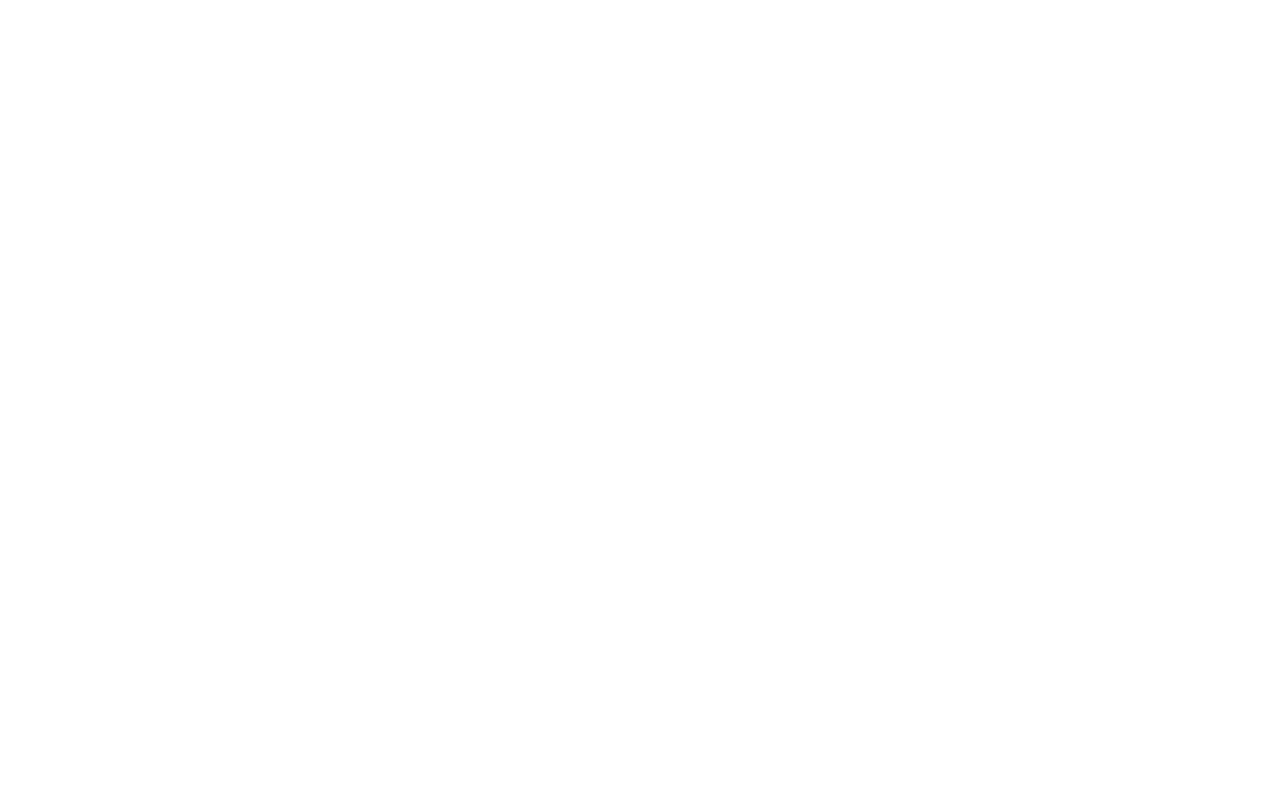
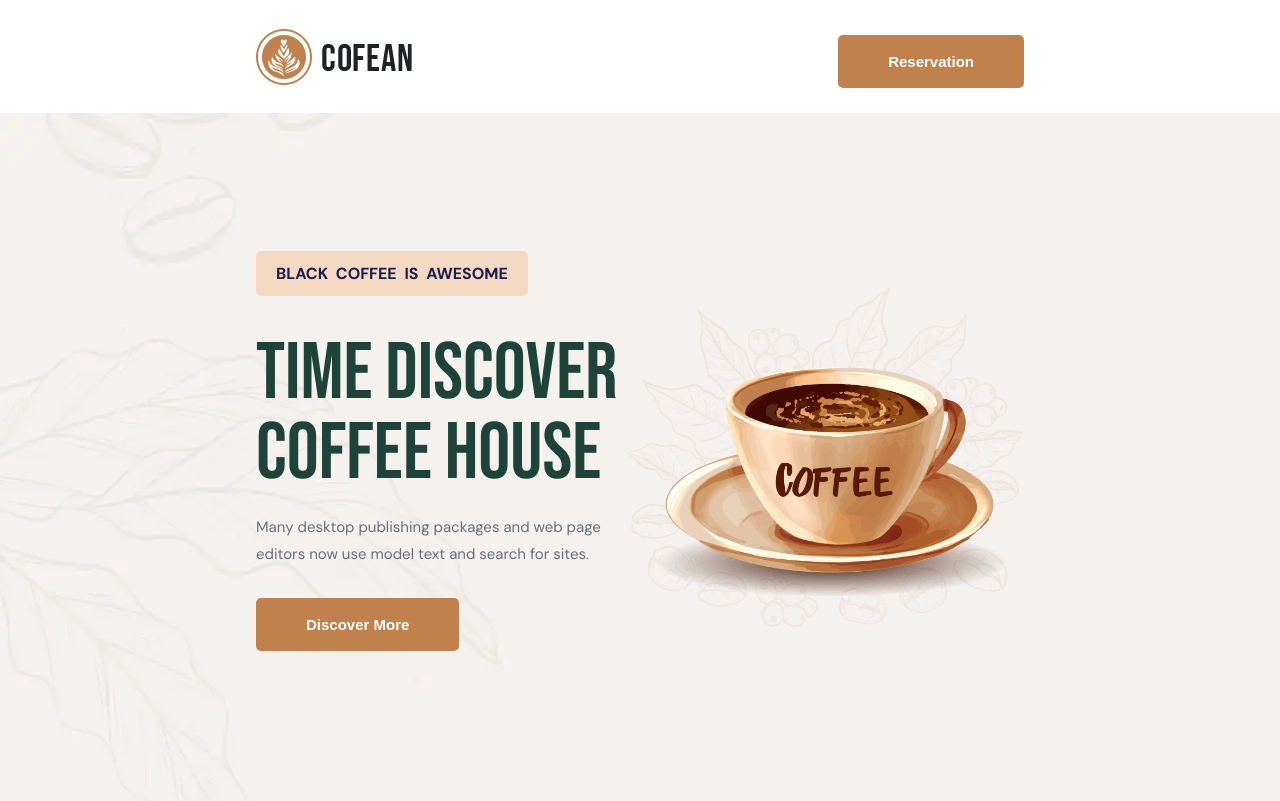
Before and after one commit to zahid-official/practice-05, a plain HTML site: page index.html in a window 1280 px wide. Drawn offline with Linux system fonts and the light colour scheme.

Commit message:
Header Part

```diff
--- a/index.html
+++ b/index.html
@@ -4,8 +4,32 @@
     <meta charset="UTF-8">
     <meta name="viewport" content="width=device-width, initial-scale=1.0">
     <title>Practice-05</title>
+    <link rel="stylesheet" href="style.css">
 </head>
 <body>
+    <header class="header-area">
+        <div class="header-top">
+            <div class="logo">
+                <a href="#"><img src="images/logo.png" alt="logo"></a>
+            </div>
+            <div class="reservation">
+                <button>Reservation</button>
+            </div>
+        </div>
 
+        <div class="header-bottom">
+            <div class="bottom-container">
+                <div class="header-left">
+                    <span>BLACK COFFEE IS AWESOME</span>
+                    <h2>TIME DISCOVER <br> COFFEE HOUSE</h2>
+                    <p>Many desktop publishing packages and web page  editors now use model text and search for sites.</p>
+                    <button>Discover More</button>
+                </div>
+                <div class="header-right">
+                    <img src="images/1.webp" alt="coffee">
+                </div>
+            </div>
+        </div>
+    </header>
 </body>
 </html>
--- a/style.css
+++ b/style.css
@@ -0,0 +1,78 @@
+@import url('https://fonts.googleapis.com/css2?family=Bebas+Neue&family=DM+Sans:ital,opsz,wght@0,9..40,100..1000;1,9..40,100..1000&display=swap');
+*{
+    margin: 0;
+    padding: 0;
+}
+img{
+    max-width: 100%;
+    height: auto;
+    display: block;
+}
+a{
+    text-decoration: none;
+}
+body{
+    font-family: "DM Sans", sans-serif;
+}
+h1,h2,h3,h4,h5,h6{
+    font-family: "Bebas Neue", sans-serif;
+}
+
+/* header-top */
+.header-top{
+    width: 60%;
+    margin: 0 auto;
+    display: flex;
+    align-items: center;
+    padding: 25px 0;
+    justify-content: space-between;
+}
+.header-area button{
+    border: none;
+    cursor: pointer;
+    transition: .6s;
+    font-size: 15px;
+    font-weight: bold;
+    margin-top: 10px;
+    padding: 18px 50px;
+    border-radius: 5px;
+    color: rgb(255, 255, 255);
+    background-color: rgb(193, 129, 76);
+}
+.header-area button:hover{
+    background-color: rgb(33, 37, 41);
+}
+
+/* header-bottom */
+.header-bottom{
+    background-image: url(images/bg.webp);
+}
+.bottom-container{
+    height: 86vh;
+    width: 60%;
+    margin: 0 auto;
+    display: flex;
+    align-items: center;
+    justify-content: center;
+}
+.header-left span{
+    font-weight: 700;
+    word-spacing: 4px;
+    border-radius: 5px;
+    padding: 12px 20px;
+    color: RGB(24, 29, 78);
+    background-color: rgb(244, 217, 194);
+}
+.header-left h2{
+    font-size: 80px;
+    font-weight: 500;
+    line-height: 1em;
+    margin: 50px 0 20px;
+    color: rgba(30, 67, 57, 1);
+}
+.header-left p{
+    font-size: 15px;
+    line-height: 1.8em;
+    margin-bottom: 20px;
+    color: RGB(107, 112, 118);
+}
```
Also changed, not shown: images/1.webp (added), images/bg.webp (added), images/logo.png (added).
